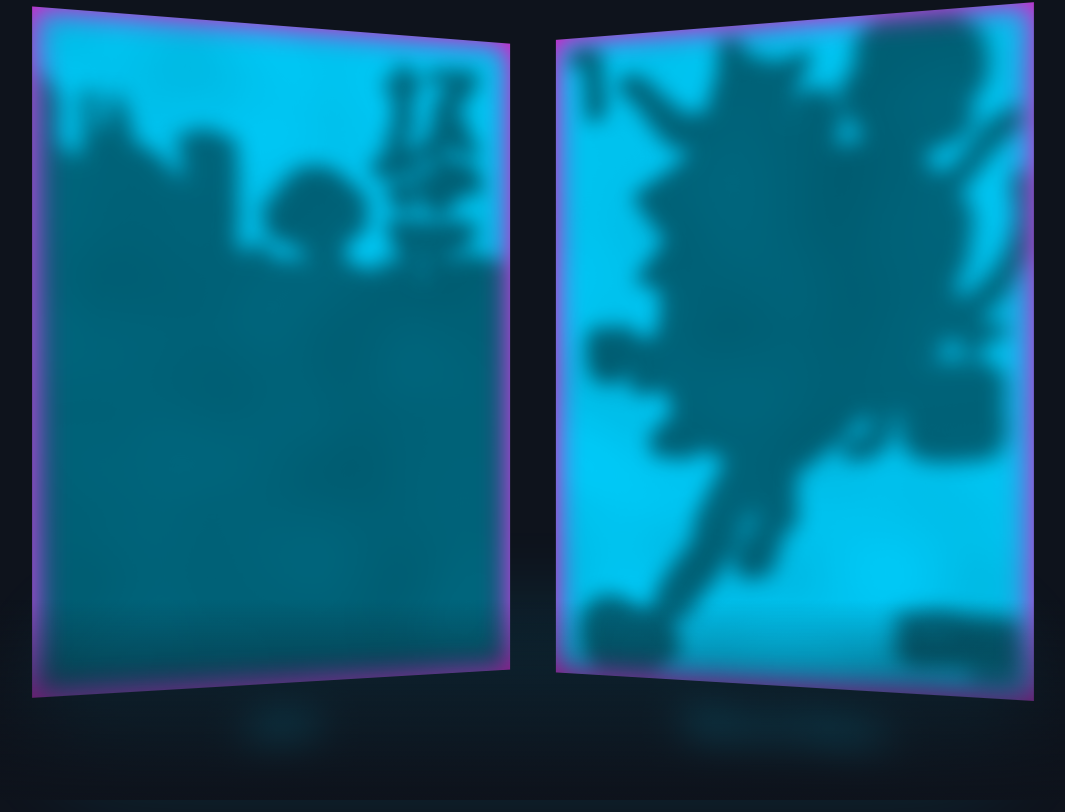
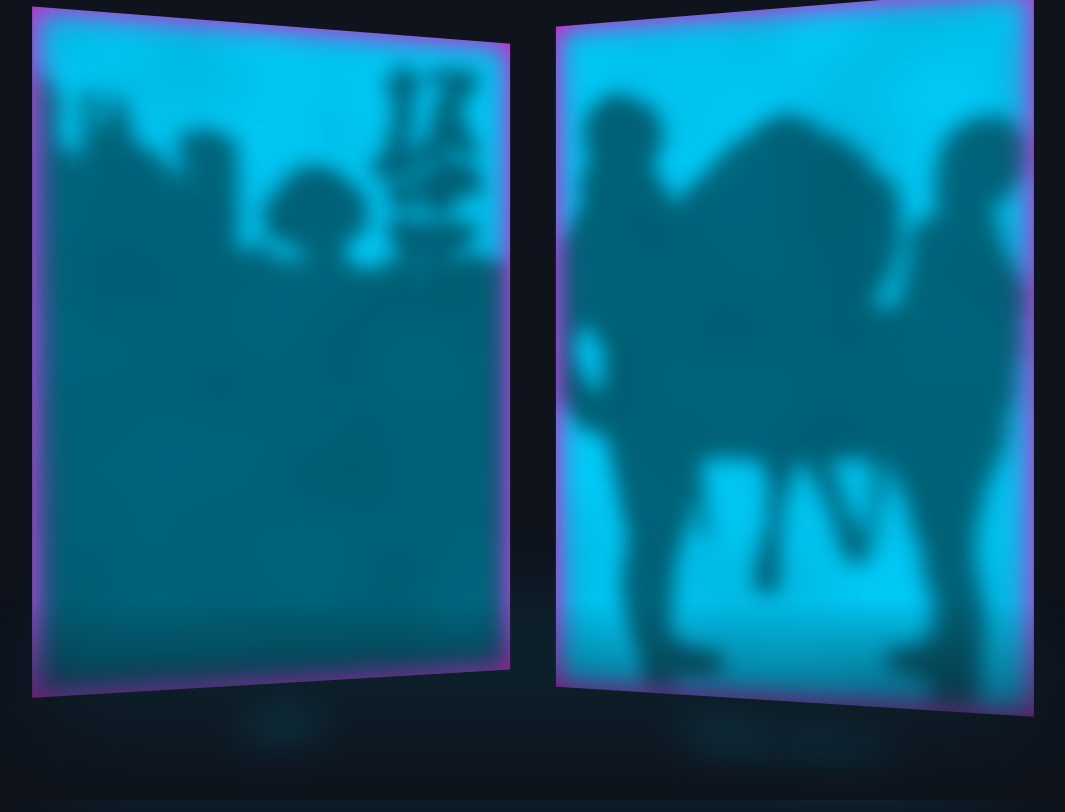
Before and after one commit to cesque/manga-clash, a SvelteKit app: page /reveal in a window 1280 px wide. Shown: the whole page, without its empty margins (107-1172 px from the left). Built offline with nearby package versions, Linux system fonts and the light colour scheme.

Commit message:
update mangas ordering

```diff
--- a/src/data/mangas.ts
+++ b/src/data/mangas.ts
@@ -2,117 +2,117 @@
 
 const mangas: Manga[] = [
     {
-        name: 'Arte',
-        image: 'cf48897c-3e3a-4986-baf9-abed41e7fa28.png',
-        silhouette: 'd6b3981c-d05e-4b78-b308-99905ce336c8.png',
-        isRevealed: false,
-        isEliminated: false,
+        "name": "Arte",
+        "image": "cf48897c-3e3a-4986-baf9-abed41e7fa28.png",
+        "silhouette": "d6b3981c-d05e-4b78-b308-99905ce336c8.png",
+        "isRevealed": false,
+        "isEliminated": false
     },
     {
-        name: 'Cats at Work',
-        image: 'ea6eedc6-8bf9-4f3a-ad82-0f27ee1aa95b.jpg',
-        silhouette: '45c14ae6-4bd1-4e50-9481-d29ac73c9171.png',
-        isRevealed: false,
-        isEliminated: false,
+        "name": "Trillion Game",
+        "image": "f361475b-245a-4b90-b979-e72e523d1d13.png",
+        "silhouette": "9874edc1-55f1-4a85-8012-cc15882e9714.png",
+        "isRevealed": false,
+        "isEliminated": false
     },
     {
-        name: 'COSMOS',
-        image: 'bd4bfb51-a057-4e38-88b2-042006337c9a.jpg',
-        silhouette: '8e4dbf7e-720c-4cca-b0c5-2ca7e4680790.png',
-        isRevealed: false,
-        isEliminated: false,
+        "name": "Rooster Fighter",
+        "image": "ccaf2145-38ac-4e16-a45c-f6fcce3f91fa.jpg",
+        "silhouette": "0a2b51c6-032b-4d1c-967f-d8073f6ea87c.png",
+        "isRevealed": false,
+        "isEliminated": false
     },
     {
-        name: 'Hana wa Saku, Shura no Gotoku',
-        image: '6f349aac-7a47-4069-b33b-d409f8d72355.jpg',
-        silhouette: 'f50fbc30-5c35-418d-b125-c2febd11c98a.png',
-        isRevealed: false,
-        isEliminated: false,
+        "name": "Sheeply Horned Witch Romi",
+        "image": "331442cb-5cb2-49c0-9e77-0c1536d34286.jpg",
+        "silhouette": "ea28de6b-3e56-47fd-8a56-65194e5e4705.png",
+        "isRevealed": false,
+        "isEliminated": false
     },
     {
-        name: 'Kindergarten WARS',
-        image: 'f1fea6ac-d4fd-46d4-bd7f-b3f2d7b2d9ab.jpg',
-        silhouette: 'b2c4924d-d765-4b1b-be79-e8d814a8d70c.png',
-        isRevealed: false,
-        isEliminated: false,
+        "name": "COSMOS",
+        "image": "bd4bfb51-a057-4e38-88b2-042006337c9a.jpg",
+        "silhouette": "8e4dbf7e-720c-4cca-b0c5-2ca7e4680790.png",
+        "isRevealed": false,
+        "isEliminated": false
     },
     {
-        name: 'MF Ghost',
-        image: 'bf36f30d-b0d9-46a2-8b6f-b7e407c5bfd0.png',
-        silhouette: 'd5010530-55c6-49cc-9aa1-9cfe8e1cc9aa.png',
-        isRevealed: false,
-        isEliminated: false,
+        "name": "Hana wa Saku, Shura no Gotoku",
+        "image": "6f349aac-7a47-4069-b33b-d409f8d72355.jpg",
+        "silhouette": "f50fbc30-5c35-418d-b125-c2febd11c98a.png",
+        "isRevealed": false,
+        "isEliminated": false
     },
     {
-        name: 'Mr. Yano\'s Ordinary Days',
-        image: '15521a22-3263-4709-8d76-10f8013ae5eb.png',
-        silhouette: 'd46462cc-1ed0-4594-ae04-53396dd0ed9a.png',
-        isRevealed: false,
-        isEliminated: false,
+        "name": "Kindergarten WARS",
+        "image": "f1fea6ac-d4fd-46d4-bd7f-b3f2d7b2d9ab.jpg",
+        "silhouette": "b2c4924d-d765-4b1b-be79-e8d814a8d70c.png",
+        "isRevealed": false,
+        "isEliminated": false
     },
     {
-        name: 'Rooster Fighter',
-        image: 'ccaf2145-38ac-4e16-a45c-f6fcce3f91fa.jpg',
-        silhouette: '0a2b51c6-032b-4d1c-967f-d8073f6ea87c.png',
-        isRevealed: false,
-        isEliminated: false,
+        "name": "Shoukoku no Altair",
+        "image": "a982b80e-ef85-4714-98f7-84425ccdfb2f.png",
+        "silhouette": "53c6e791-06d2-47a6-b96a-1b65bc27c3f4.png",
+        "isRevealed": false,
+        "isEliminated": false
     },
     {
-        name: 'Sheeply Horned Witch Romi',
-        image: '331442cb-5cb2-49c0-9e77-0c1536d34286.jpg',
-        silhouette: 'ea28de6b-3e56-47fd-8a56-65194e5e4705.png',
-        isRevealed: false,
-        isEliminated: false,
+        "name": "There's also a Hole in the Student Council",
+        "image": "9cfa142c-7913-43b3-be0d-c033cffc8b96.jpg",
+        "silhouette": "2ab1b8a9-e396-4182-ad43-9d2848569b3b.png",
+        "isRevealed": false,
+        "isEliminated": false
     },
     {
-        name: 'Shoukoku no Altair',
-        image: 'a982b80e-ef85-4714-98f7-84425ccdfb2f.png',
-        silhouette: '53c6e791-06d2-47a6-b96a-1b65bc27c3f4.png',
-        isRevealed: false,
-        isEliminated: false,
+        "name": "The Cosmic Star That I Love",
+        "image": "f738c7dc-dcac-42f6-80b2-1857c6ddf51a.jpg",
+        "silhouette": "af02545e-7dd9-41c6-9c32-104f43f0a3cd.png",
+        "isRevealed": false,
+        "isEliminated": false
     },
     {
-        name: 'Shrink ~Psychiatrist Yowai~',
-        image: '1c5328c7-8592-4515-9e64-619fd9ce00ee.jpg',
-        silhouette: 'b2c81a5a-cfd6-472e-88cb-65f8d5ba5dbb.png',
-        isRevealed: false,
-        isEliminated: false,
+        "name": "Shrink ~Psychiatrist Yowai~",
+        "image": "1c5328c7-8592-4515-9e64-619fd9ce00ee.jpg",
+        "silhouette": "b2c81a5a-cfd6-472e-88cb-65f8d5ba5dbb.png",
+        "isRevealed": false,
+        "isEliminated": false
     },
     {
-        name: 'Star Tripper Planetarium Ghost Travel',
-        image: '0ff8664b-ce37-4653-b322-4f49cb9cf4ae.png',
-        silhouette: 'c1a38059-4ae4-43fb-aa91-349a86d35685.png',
-        isRevealed: false,
-        isEliminated: false,
+        "name": "The Color of the End Mission in the Apocalypse",
+        "image": "2ef64b95-c4b8-4ca5-8555-9712b009f156.jpg",
+        "silhouette": "caef5512-7226-4b60-b0af-cfa0088abe14.png",
+        "isRevealed": false,
+        "isEliminated": false
     },
     {
-        name: 'The Color of the End Mission in the Apocalypse',
-        image: '2ef64b95-c4b8-4ca5-8555-9712b009f156.jpg',
-        silhouette: 'caef5512-7226-4b60-b0af-cfa0088abe14.png',
-        isRevealed: false,
-        isEliminated: false,
+        "name": "Mr. Yano's Ordinary Days",
+        "image": "15521a22-3263-4709-8d76-10f8013ae5eb.png",
+        "silhouette": "d46462cc-1ed0-4594-ae04-53396dd0ed9a.png",
+        "isRevealed": false,
+        "isEliminated": false
     },
     {
-        name: 'The Cosmic Star That I Love',
-        image: 'f738c7dc-dcac-42f6-80b2-1857c6ddf51a.jpg',
-        silhouette: 'af02545e-7dd9-41c6-9c32-104f43f0a3cd.png',
-        isRevealed: false,
-        isEliminated: false,
+        "name": "MF Ghost",
+        "image": "bf36f30d-b0d9-46a2-8b6f-b7e407c5bfd0.png",
+        "silhouette": "d5010530-55c6-49cc-9aa1-9cfe8e1cc9aa.png",
+        "isRevealed": false,
+        "isEliminated": false
     },
     {
-        name: 'There\'s also a Hole in the Student Council',
-        image: '9cfa142c-7913-43b3-be0d-c033cffc8b96.jpg',
-        silhouette: '2ab1b8a9-e396-4182-ad43-9d2848569b3b.png',
-        isRevealed: false,
-        isEliminated: false,
+        "name": "Star Tripper Planetarium Ghost Travel",
+        "image": "0ff8664b-ce37-4653-b322-4f49cb9cf4ae.png",
+        "silhouette": "c1a38059-4ae4-43fb-aa91-349a86d35685.png",
+        "isRevealed": false,
+        "isEliminated": false
     },
     {
-        name: 'Trillion Game',
-        image: 'f361475b-245a-4b90-b979-e72e523d1d13.png',
-        silhouette: '9874edc1-55f1-4a85-8012-cc15882e9714.png',
-        isRevealed: false,
-        isEliminated: false,
-    },
+        "name": "Cats at Work",
+        "image": "ea6eedc6-8bf9-4f3a-ad82-0f27ee1aa95b.jpg",
+        "silhouette": "45c14ae6-4bd1-4e50-9481-d29ac73c9171.png",
+        "isRevealed": false,
+        "isEliminated": false
+    }
 ]
 
 export default mangas
```
